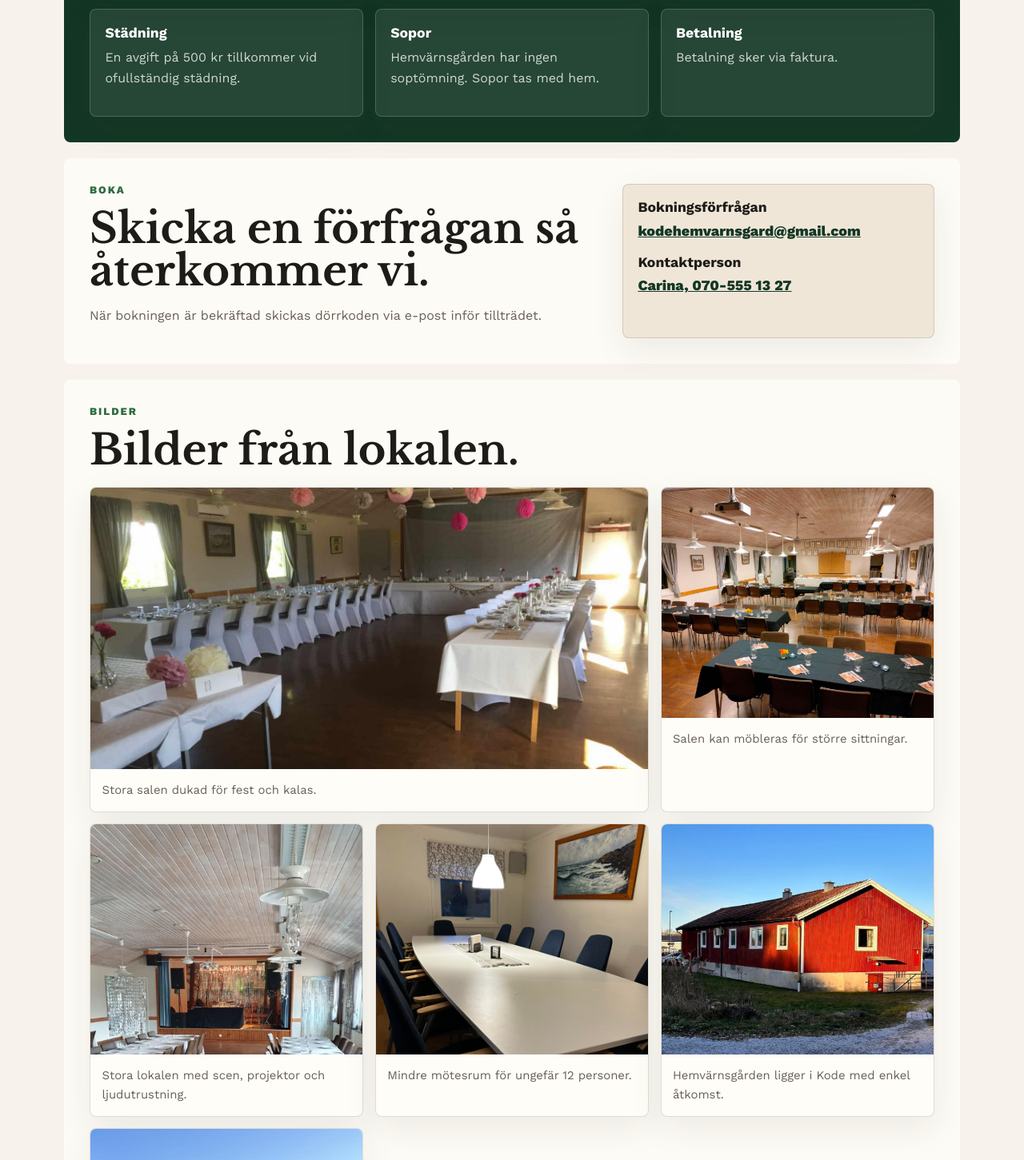
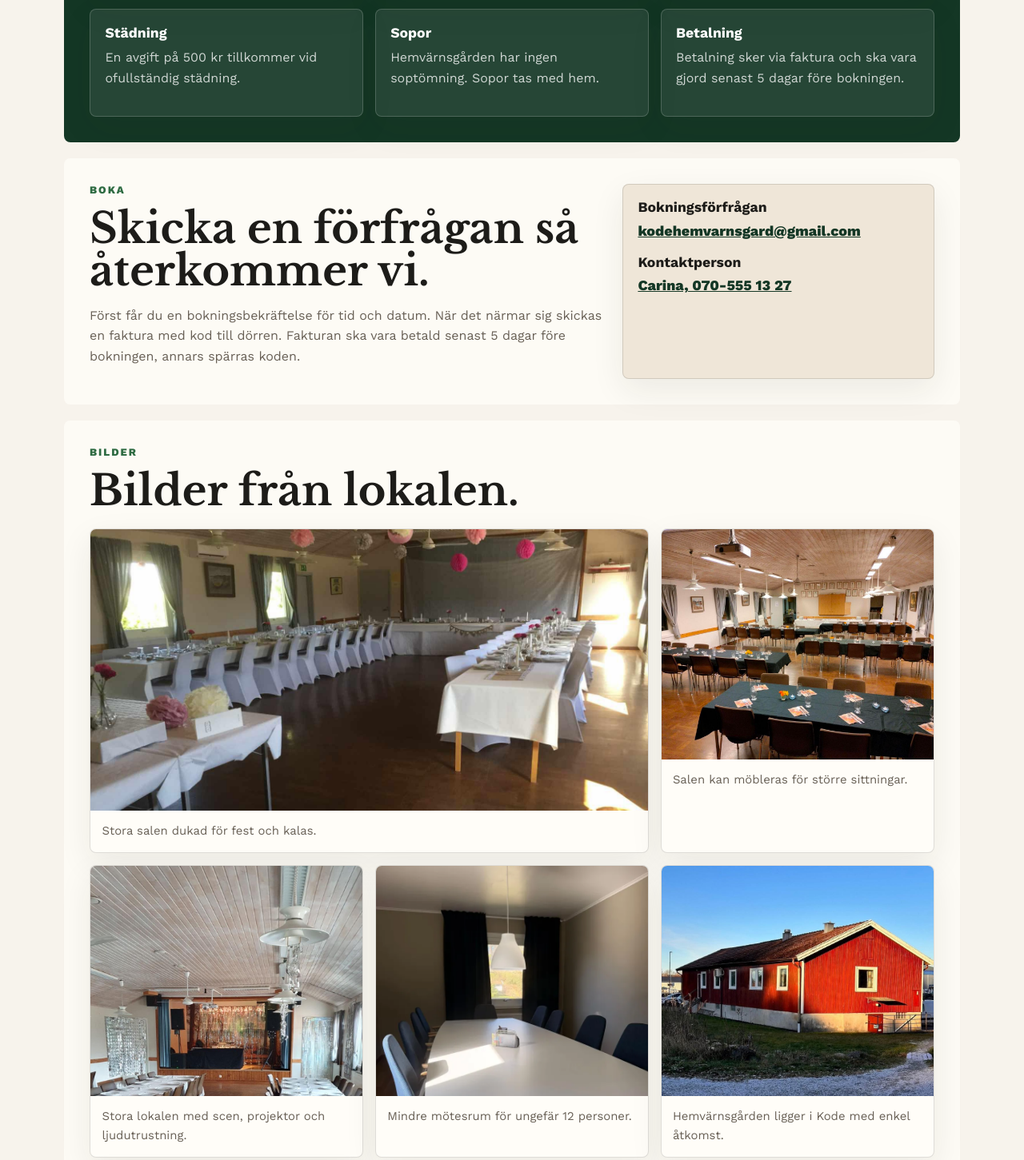
Before and after one commit to PontusEdvardsson/kode-hemvarnsgard, a plain HTML site: page index.html in a window 1280 px wide. Shown: the part 1613-3064 px from the top of the page at 80% size. Drawn offline with nearby package versions, Linux system fonts and the light colour scheme.

Commit message:
Update booking details and meeting room image

```diff
--- a/index.html
+++ b/index.html
@@ -137,7 +137,7 @@
         </article>
         <article>
           <h3>Betalning</h3>
-          <p>Betalning sker via faktura.</p>
+          <p>Betalning sker via faktura och ska vara gjord senast 5 dagar före bokningen.</p>
         </article>
       </div>
     </section>
@@ -147,7 +147,7 @@
         <p class="eyebrow">Boka</p>
         <h2>Skicka en förfrågan så återkommer vi.</h2>
         <p class="section-copy">
-          När bokningen är bekräftad skickas dörrkoden via e-post inför tillträdet.
+          Först får du en bokningsbekräftelse för tid och datum. När det närmar sig skickas en faktura med kod till dörren. Fakturan ska vara betald senast 5 dagar före bokningen, annars spärras koden.
         </p>
       </div>
       <div class="booking-card">
@@ -177,7 +177,7 @@
           <figcaption>Stora lokalen med scen, projektor och ljudutrustning.</figcaption>
         </figure>
         <figure>
-          <img src="assets/motesrum.jpg" alt="Mötesrum med konferensbord">
+          <img src="assets/motesrum-nytt.webp" alt="Mötesrum med konferensbord">
           <figcaption>Mindre mötesrum för ungefär 12 personer.</figcaption>
         </figure>
         <figure>
@@ -217,7 +217,7 @@
     </div>
   </footer>
 
-  <script src="innehall.js?v=20260502-2"></script>
+  <script src="innehall.js?v=20260510-1"></script>
   <script src="sidans-funktioner.js"></script>
 </body>
 </html>
--- a/innehall.js
+++ b/innehall.js
@@ -90,7 +90,7 @@ window.sidansInnehall = {
       },
       {
         rubrik: "Betalning",
-        text: "Betalning sker via faktura."
+        text: "Betalning sker via faktura och ska vara gjord senast 5 dagar före bokningen."
       }
     ]
   },
@@ -98,7 +98,7 @@ window.sidansInnehall = {
   bokning: {
     overtext: "Boka",
     rubrik: "Skicka en förfrågan så återkommer vi.",
-    text: "När bokningen är bekräftad skickas dörrkoden via e-post inför tillträdet.",
+    text: "Först får du en bokningsbekräftelse för tid och datum. När det närmar sig skickas en faktura med kod till dörren. Fakturan ska vara betald senast 5 dagar före bokningen, annars spärras koden.",
     epost_rubrik: "Bokningsförfrågan",
     kontaktperson_rubrik: "Kontaktperson"
   },
@@ -132,7 +132,7 @@ window.sidansInnehall = {
         text: "Stora lokalen med scen, projektor och ljudutrustning."
       },
       {
-        bild: "assets/motesrum.jpg",
+        bild: "assets/motesrum-nytt.webp",
         bildtext: "Mötesrum med konferensbord",
         text: "Mindre mötesrum för ungefär 12 personer."
       },
```
Also changed, not shown: assets/motesrum-nytt.webp (added).
